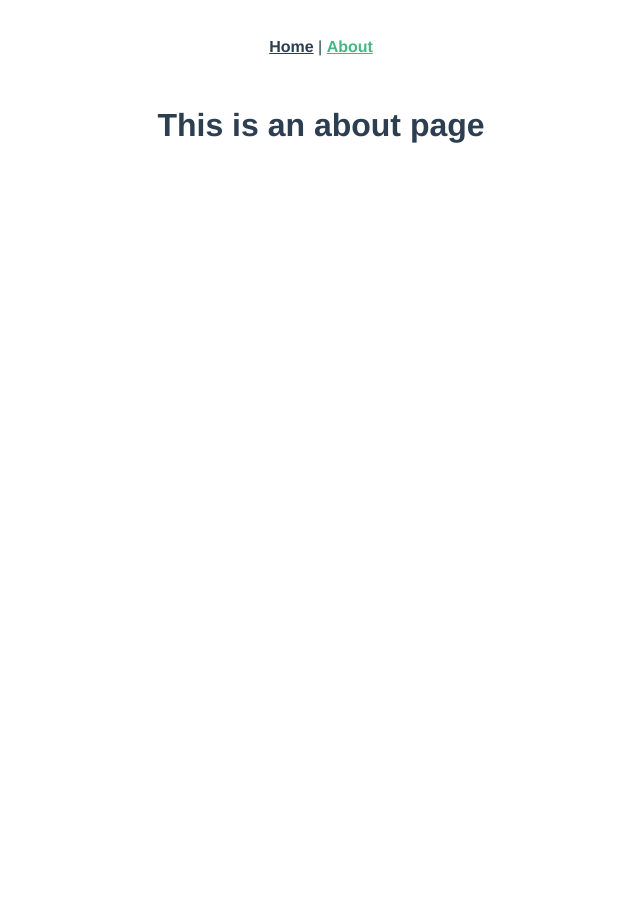
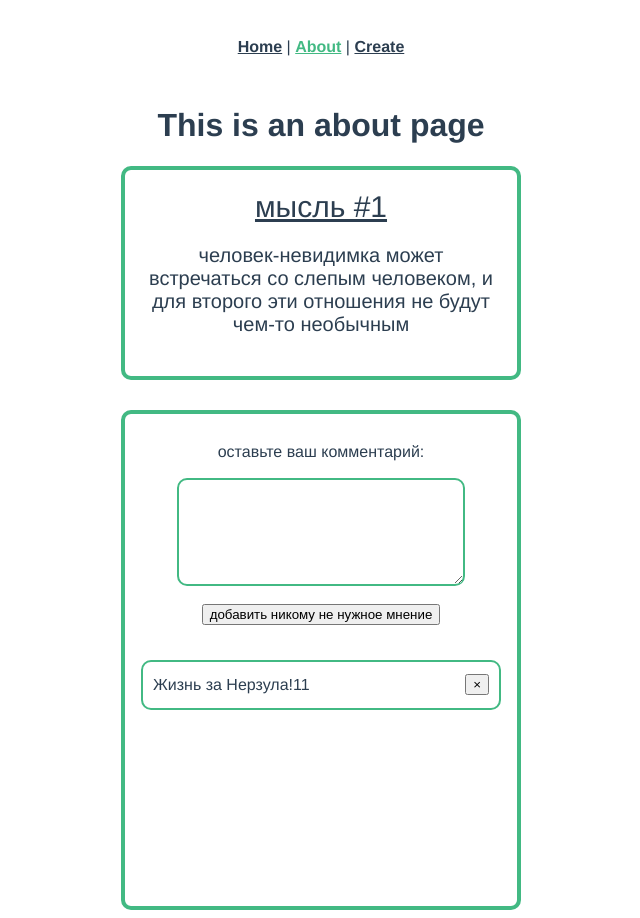
Before and after one commit to hrebtovadara/blog, a Vue app: page /about in a window 1280 px wide. Shown: the whole page, without its empty margins (319-959 px from the left). Before the commit the page ends 800 px from the top, so only its background shows below. Built offline with nearby package versions, Linux system fonts and the light colour scheme.

Commit message:
first commit

```diff
--- a/src/App.vue
+++ b/src/App.vue
@@ -2,7 +2,8 @@
   <div id="app">
     <div id="nav">
       <router-link to="/">Home</router-link> |
-      <router-link to="/about">About</router-link>
+      <router-link to="/about">About</router-link> |
+      <router-link to="/create">Create</router-link>
     </div>
     <router-view />
   </div>
--- /dev/null
+++ b/src/components/BlogItem.vue
@@ -0,0 +1,54 @@
+<template>
+    <div class="blog-item">
+        <router-link class="blog-item__name" to="/about">{{name}}</router-link>
+        <p class="blog-item__text">{{text}}</p>
+    </div>
+</template>
+
+<script>
+export default {
+    data() {
+        return {
+        }
+    },
+    props: [
+        "name",
+        "text"
+    ]
+}
+</script>
+
+<style>
+    .blog-item {
+        box-sizing: border-box;
+        width: 400px;
+        min-height: 200px;
+        padding: 20px;
+        border: 4px solid #42b983;
+        border-radius: 10px;
+        margin: 0 auto;
+        display: flex;
+        flex-direction: column;
+        align-items: center;
+        justify-content: flex-start;
+        margin-bottom: 30px;
+    }
+
+    .blog-item:hover {
+        background-color: #42b98330;
+    }
+
+    .blog-item__name {
+        font-family: Avenir, Helvetica, Arial, sans-serif;
+        color: #2c3e50;
+        font-size: 30px;
+
+    }
+
+
+    .blog-item__text {
+        font-family: Avenir, Helvetica, Arial, sans-serif;
+        color: #2c3e50;
+        font-size: 20px;
+    }
+</style>
--- /dev/null
+++ b/src/components/Feedback.vue
@@ -0,0 +1,31 @@
+<template>
+    <div class="feedback">
+      {{ feedbackText }}
+      <button v-on:click="$emit('remove')">&times;</button>
+    </div>
+</template>
+
+<script>
+export default {
+    props: ['feedbackText']
+}
+</script>
+
+<style>
+    .feedback {
+      box-sizing: border-box;
+      width: 360px;
+      min-height: 50px;
+      padding: 10px;
+      border: 2px solid #42b983;
+      border-radius: 10px;
+      margin: 10px auto;
+
+
+
+      display: flex;
+      align-items: center;
+      justify-content: space-between;
+      padding: 10px;
+    }
+</style>
--- a/src/router/index.ts
+++ b/src/router/index.ts
@@ -13,11 +13,14 @@ const routes: Array<RouteConfig> = [
   {
     path: "/about",
     name: "About",
-    // route level code-splitting
-    // this generates a separate chunk (about.[hash].js) for this route
-    // which is lazy-loaded when the route is visited.
     component: () =>
       import(/* webpackChunkName: "about" */ "../views/About.vue")
+  },
+  {
+    path: "/create",
+    name: "Create",
+    component: () =>
+      import("../views/Create.vue")
   }
 ];
 
--- a/src/store/index.ts
+++ b/src/store/index.ts
@@ -4,8 +4,60 @@ import Vuex from "vuex";
 Vue.use(Vuex);
 
 export default new Vuex.Store({
-  state: {},
-  mutations: {},
-  actions: {},
-  modules: {}
+  state: {
+    blogItemsList: [
+      {
+        id: 1,
+        name: 'мысль #1',
+        text: 'человек-невидимка может встречаться со слепым человеком, и для второго эти отношения не будут чем-то необычным'
+      },
+      {
+        id: 2,
+        name: 'мысль #2',
+        text: 'если курильщик впадет в кому на достаточно длинный срок, избавит ли это его от никотиновой зависисмости?'
+      },
+      {
+        id: 3,
+        name: 'мысль #3',
+        text: 'когда мы говорим с кем-то во сне, мы не знаем, что нам ответит собеседник, хотя его слова придумывает наш мозг'
+      },
+      {
+        id: 4,
+        name: 'мысль #4',
+        text: 'особенно резко точку зрения меняет удар в глаз'
+      },
+    ],
+    counter:  5,
+    users: [
+      {
+        userLogin: "Киборг-убийца",
+        userName: "Арнольд",
+        userSurname: "Шварцнеггер",
+      },
+      {
+        userLogin: "Тот-кого-нельзя-называть",
+        userName: "Том",
+        userSurname: "Реддл",
+      },
+      {
+        userLogin: "Красотка",
+        userName: "Леголас",
+        userSurname: "Зеленолист",
+      },
+    ]
+  },
+  mutations: {
+    addNewBlogPost(state, payload):any {
+      state.blogItemsList.push({
+          id: state.counter++,
+          name: payload.name,
+          text: payload.text,
+      })
+    }
+  },
+  actions: {
+    asyncChange(context, payload) {
+      context.commit('addNewBlogPost', payload)
+    }
+  }
 });
--- a/src/views/About.vue
+++ b/src/views/About.vue
@@ -1,5 +1,107 @@
 <template>
   <div class="about">
     <h1>This is an about page</h1>
+    <div
+     is="blogItem"
+          v-for="blogItem in indexBlogView"
+          v-bind:key="blogItem.id"
+          v-bind:name="blogItem.name"
+          v-bind:text="blogItem.text"
+    ></div>
+
+     <div class="feedback-container">
+       <div class="feedback-container__new-comment">
+         <label for="newComment">оставьте ваш комментарий:</label>
+         <textarea class="feedback-container__text" id="newComment" v-model="newCommentText"></textarea>
+         <button @click="addNewComment">добавить никому не нужное мнение</button>
+       </div>
+
+      <ul class="feedback-comments">
+        <li
+          is="feedBack"
+          v-for="feedbackItem in feedbackList"
+          v-bind:key="feedbackItem.id"
+          v-bind:feedbackText="feedbackItem.feedbackText"
+        ></li>
+      </ul>
+
+     </div>
   </div>
+
+
 </template>
+
+<script>
+import blogItem from "../components/BlogItem.vue"
+import feedBack from "../components/Feedback.vue"
+
+export default {
+  data: function () {
+    return {
+      feedbackList: [
+        {
+          id: 1,
+          feedbackText: "Жизнь за Нерзула!11"
+        }
+      ],
+      counterComment: 2,
+      newCommentText: ''
+    }
+  },
+  components: {
+    blogItem,
+    feedBack
+  },
+  computed: {
+    indexBlogView() {
+      return this.$store.state.blogItemsList.slice(0,1)
+    }
+  },
+  methods: {
+    addNewComment(newCommentText) {
+        this.feedbackList.push({
+            id: this.counterComment,
+            feedbackText: this.newCommentText
+        })
+    }
+  }
+}
+</script>
+
+<style>
+    .feedback-container__new-comment {
+      display: flex;
+      flex-direction: column;
+      align-items: center;
+      justify-content: space-around;
+      margin: 0 auto;
+      border-radius: 10px;
+      width: 360px;
+      height: 200px;
+    }
+
+    .feedback-container {
+      box-sizing: border-box;
+        width: 400px;
+        min-height: 500px;
+        padding: 20px 0;
+        border: 4px solid #42b983;
+        border-radius: 10px;
+        margin: 0 auto;
+        display: flex;
+        flex-direction: column;
+        align-items: center;
+        justify-content: flex-start;
+    }
+
+    .feedback-container__text {
+        border: 2px solid #42b983;
+        border-radius: 10px;
+        width: 280px;
+        height: 100px;
+    }
+
+    .feedback-comments {
+      padding: 0;
+    }
+</style>
--- /dev/null
+++ b/src/views/Create.vue
@@ -0,0 +1,84 @@
+<template>
+  <div class="create">
+    <h1>this is an create page</h1>
+    <div class="create-recording">
+        <label class="create-recording__label" for="create-recording__name">name recording</label>
+        <input class="create-recording__name" id="create-recording__name" type="text" v-model="nameRecording">
+        <label class="create-recording__label" for="create-recording__text">text recording</label>
+        <textarea class="create-recording__text" id="create-recording__text" type="text" v-model="textRecording"></textarea>
+
+        <button class="create-recording__button" @click="AddNewrecording">add new create-recording</button>
+    </div>
+  </div>
+</template>
+
+<script>
+export default {
+    data: function() {
+        return {
+            nameRecording:'',
+            textRecording: ''
+        }
+    },
+    methods: {
+        AddNewrecording() {
+            this.$store.dispatch('asyncChange', {
+                name:this.nameRecording,
+                text:this.textRecording
+                })
+        }
+    }
+}
+</script>
+
+<style>
+    .create-recording {
+        width: 400px;
+        min-height: 400px;
+        padding: 20px 0;
+        border: 4px solid #42b983;
+        border-radius: 10px;
+        margin: 0 auto;
+        display: flex;
+        flex-direction: column;
+        align-items: center;
+        justify-content: flex-start;
+    }
+
+    .create-recording:hover {
+        background-color: #42b9834a;
+    }
+
+    .create-recording__name {
+        width: 300px;
+        border: 2px solid #389c6f;
+        border-radius: 3px;
+        margin-top: 10px;
+        margin-bottom: 20px;
+    }
+
+     .create-recording__text {
+        width: 300px;
+        min-height: 200px;
+        border: 2px solid #389c6f;
+        border-radius: 3px;
+        margin-top: 10px;
+        margin-bottom: 20px;
+    }
+
+    .create-recording__label {
+        font-family: Avenir, Helvetica, Arial, sans-serif;
+        color: #2c3e50;
+        font-size: 20px;
+    }
+
+    .create-recording__button {
+        font-family: Avenir, Helvetica, Arial, sans-serif;
+        color: #FFFFFF;
+        font-size: 20px;
+        background-color: #42b983;
+        border: 2px solid #389c6f;
+        border-radius: 5px;
+        padding: 10px;
+    }
+</style>
--- a/src/views/Home.vue
+++ b/src/views/Home.vue
@@ -1,18 +1,71 @@
 <template>
   <div class="home">
-    <img alt="Vue logo" src="../assets/logo.png" />
-    <HelloWorld msg="Welcome to Your Vue.js + TypeScript App" />
+    <div class="blog__banner">
+      <h1 class="blog__banner-title">Welcome, leather sack!</h1>
+    </div>
+
+    <div class="blog__container">
+      <h2 class="blog__container-title">Your stupid thoughts</h2>
+      <ul class="blog__list">
+        <li
+          is="blogItem"
+          v-for="blogItem in blogItemsList"
+          v-bind:key="blogItem.id"
+          v-bind:name="blogItem.name"
+          v-bind:text="blogItem.text"
+          v-on:click="indexBlogItem"
+
+        ></li>
+      </ul>
+    </div>
+
   </div>
 </template>
 
-<script lang="ts">
-import { Component, Vue } from "vue-property-decorator";
-import HelloWorld from "@/components/HelloWorld.vue"; // @ is an alias to /src
+<script>
+import blogItem from "../components/BlogItem.vue"
 
-@Component({
+export default {
+  data: function () {
+    return {
+    }
+  },
   components: {
-    HelloWorld
+    blogItem: blogItem
+  },
+  computed: {
+    blogItemsList() {
+      return this.$store.state.blogItemsList
+    },
+
+  },
+  methods: {
+     indexBlogItem() {
+        console.log(3)
+
+    }
   }
-})
-export default class Home extends Vue {}
+}
+
 </script>
+
+<style>
+  .blog__banner {
+    background-color: #42b983;
+    height: 50px;
+    display: flex;
+    align-items: center;
+    justify-content: center;
+  }
+
+  .blog__banner-title {
+    color: #ffffff;
+
+  }
+
+  .blog__list {
+    padding: 0;
+  }
+
+
+</style>
```
Also changed, not shown: src/components/viewBlog.vue (added, +24 -0 lines).
